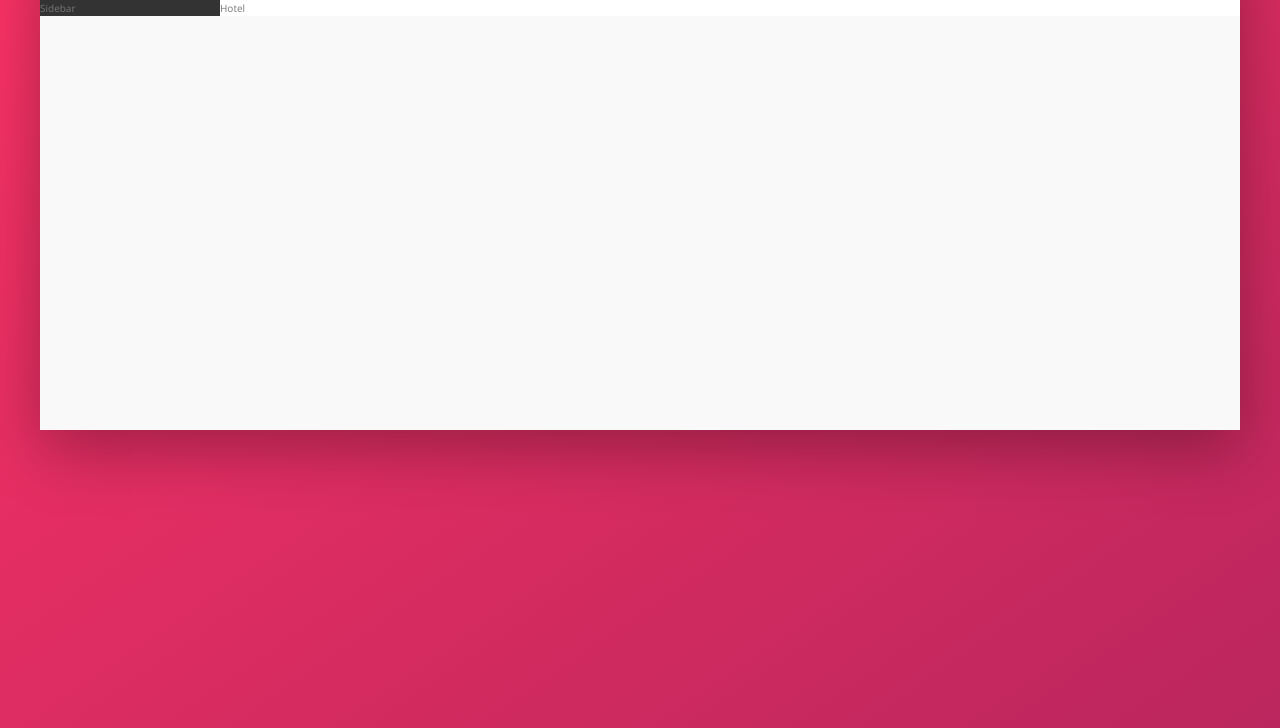
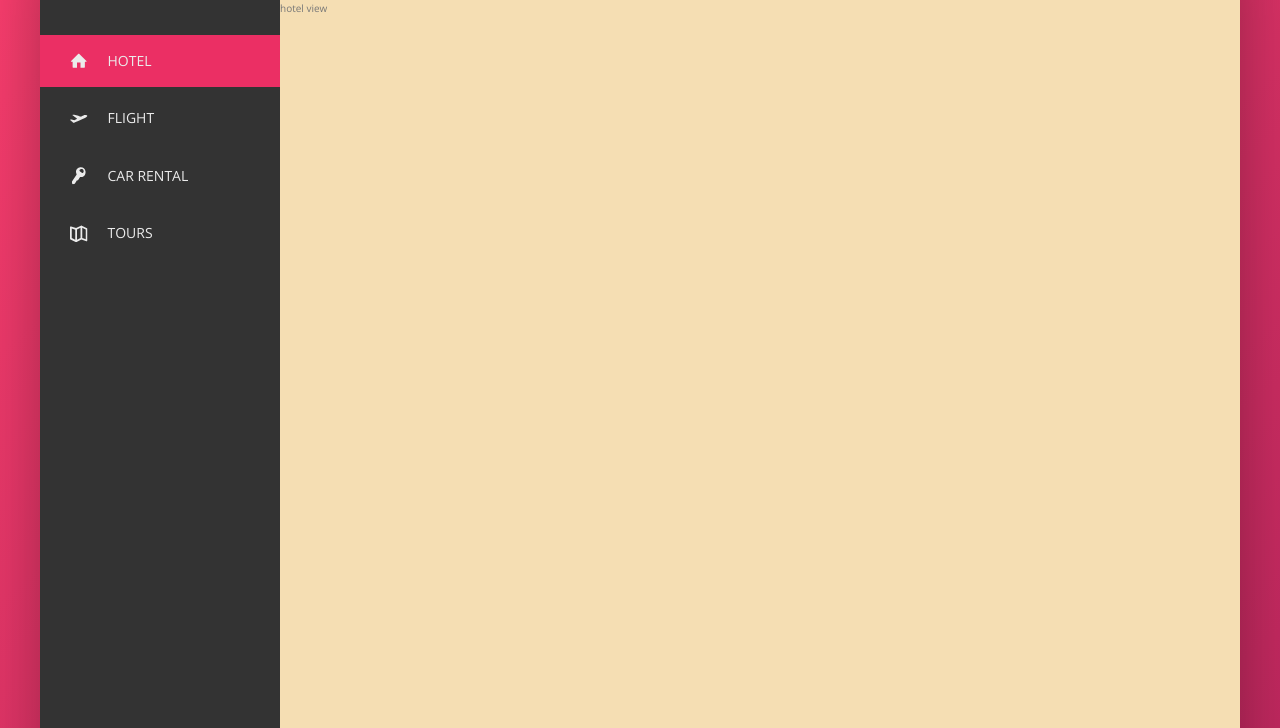
Before and after one commit to mikashii/Trillo-app, a website: page index.html in a window 1280 px wide. Shown: the part 150-878 px from the top of the page. Drawn offline with nearby package versions, Linux system fonts and the light colour scheme.

Commit message:
menu changes

```diff
--- a/index.html
+++ b/index.html
@@ -48,12 +48,50 @@
 
         <div class="content">
             <nav class="sidebar">
-                Sidebar
+                <ul class="side-nav">
+                    <li class="side-nav__item side-nav__item--active">
+                        <a href="#" class="side-nav__link">
+                            <svg class="side-nav__icon">
+                                <use href="img/sprite.svg#icon-home"></use>
+                            </svg>
+                            <span>Hotel</span>
+                        </a>
+                    </li>
+                    <li class="side-nav__item">
+                        <a href="#" class="side-nav__link">
+                            <svg class="side-nav__icon">
+                                <use href="img/sprite.svg#icon-aircraft-take-off"></use>
+                            </svg>
+                            <span>Flight</span>
+                        </a>
+                    </li>
+                    <li class="side-nav__item">
+                        <a href="#" class="side-nav__link">
+                            <svg class="side-nav__icon">
+                                <use href="img/sprite.svg#icon-key"></use>
+                            </svg>
+                            <span>Car rental</span>
+                        </a>
+                    </li>
+                    <li class="side-nav__item">
+                        <a href="#" class="side-nav__link">
+                            <svg class="side-nav__icon">
+                                <use href="img/sprite.svg#icon-map"></use>
+                            </svg>
+                            <span>Tours</span>
+                        </a>
+                    </li>
+                </ul>
+                <div class="legal">
+                    &copy; 2018 by Carolina Cabral.
+                </div>
             </nav>
+
             <main class="hotel-view">
-                Hotel
+                hotel view
             </main>
         </div>
+
     </div>
 </body>
 
--- a/sass/_base.scss
+++ b/sass/_base.scss
@@ -17,12 +17,12 @@ Grey dark 3: #999
 */
 :root{
 --primary: #eb2f64;
---primary-light: #FF3366;
+--primary-light: rgb(252, 63, 110);
 --primary-dark: #BA265D;
 
 --grey-light-1: #faf9f9;
---grey-light-2: #f4f2f2;
---grey-light-3: #f0eeee;
+--grey-light-2: #ebebeb;
+--grey-light-3: #e2e2e2;
 --grey-light-4: #ccc;
 
 --grey-dark-1: #333;
--- a/sass/_components.scss
+++ b/sass/_components.scss
@@ -30,11 +30,13 @@
             background-color: var(--grey-light-3);
         }
     }
-    &__input+&__button {
+    &__input + &__button {
         background-color: var(--grey-light-3);
     }
     &__button {
         border: none;
+        height: inherit;
+        border-radius: 100%;
         &:focus {
             outline: none;
             background-color: var(--grey-light-3);
@@ -112,3 +114,63 @@
         margin-left: 1rem;;
     }
 }
+//////////////////////////////////////////////////////////////////////////////
+///// Side navigations
+.side-nav{
+
+    font-size: 1.4rem;
+    list-style: none;
+    margin-top: 3.5rem;
+    &__item{
+        position: relative;
+
+        &:not(:last-child){
+            margin-bottom: .5rem;
+        }
+    }
+    &__item::before{
+        content: "";
+        position: absolute;
+        top: 0;
+        left: 0;
+        height: 100%;
+        width: 3px;
+        background-color: var(--primary);
+        transform: scaleY(0);
+        transition: transform .5s,
+                    width .4s .1s;
+    }
+    &__item:hover::before,
+    &__item--active::before{
+        transform: scaleY(1);
+        width: 100%;
+    }
+    &__item:active::before{
+        background-color: var(--primary-light);
+    }
+    &__link:link,
+    &__link:visited{
+        color: var(--grey-light-2);
+        text-decoration: none;
+        text-transform: uppercase;
+        display: block;
+        padding: 1.5rem 3rem;
+        position: relative;
+        z-index: 10;
+
+        display: flex;
+        align-items: center;
+    }
+    &__icon{
+        height: 1.75rem;
+        width: 1.75rem;
+        margin-right: 2rem;
+        fill: currentColor;
+    }
+}
+.legal{
+    font-size: 1.2rem;
+    color: var(--dark-text-color);
+    text-align: center;
+    padding: 2.5rem;
+}
--- a/sass/_layout.scss
+++ b/sass/_layout.scss
@@ -19,11 +19,13 @@
 }
 .sidebar{
 background-color: var(--grey-dark-1);
-
-flex: 0 0 15%;
+flex: 0 0 20%;
+display: flex;
+flex-direction: column;
+justify-content: space-between;
 }
 .hotel-view{
-    background-color: #fff;
-
+    background-color: wheat;
     flex: 1;  //fara o elemento crescer enquanto puder
+    height: 80rem;
 }
```
Also changed, not shown: css/style.css, 1 other file.
